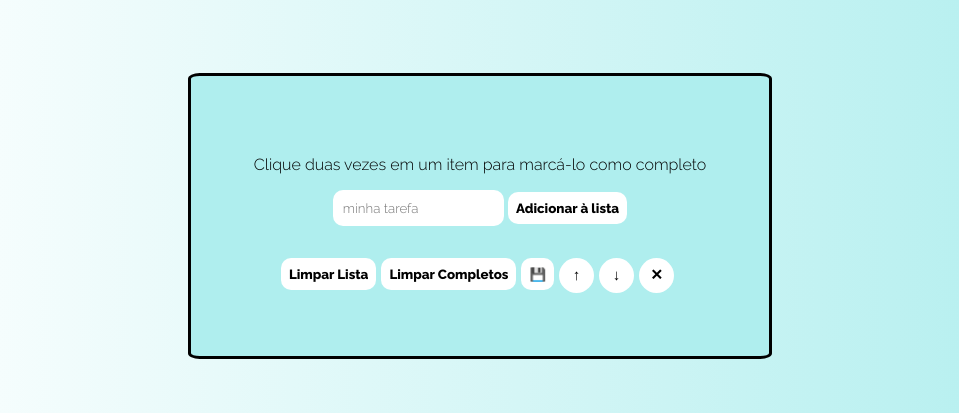
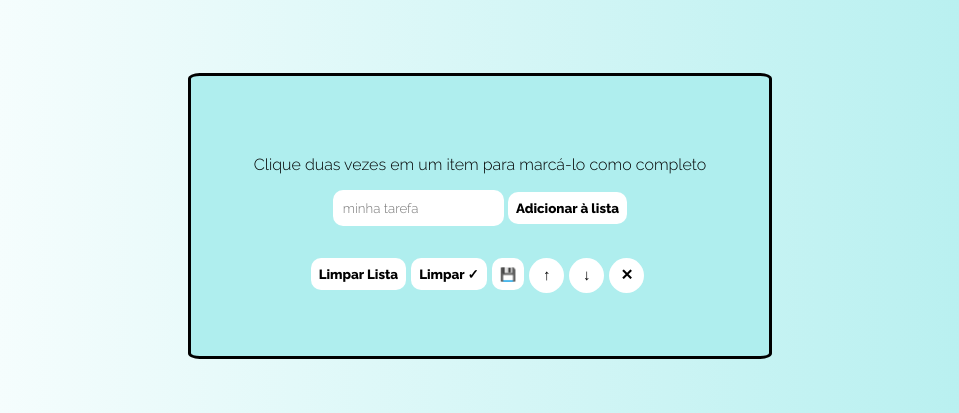
Before and after one commit to anaventura1811/minhas-tarefas, a plain HTML site: page index.html in a window 1280 px wide. Shown: the part 91-504 px from the top of the page, without its empty margins (160-1119 px from the left). Drawn offline with Linux system fonts and the light colour scheme.

Commit message:
Update index.html

```diff
--- a/index.html
+++ b/index.html
@@ -23,7 +23,7 @@
             <button id="apaga-tudo">Limpar Lista</button>
           </div>
           <div>
-            <button id="remover-finalizados">Limpar Completos</button>
+            <button id="remover-finalizados">Limpar &#10003;</button>
           </div>
           <div>
             <button id="salvar-tarefas">&#x1f4be;</button>
```
